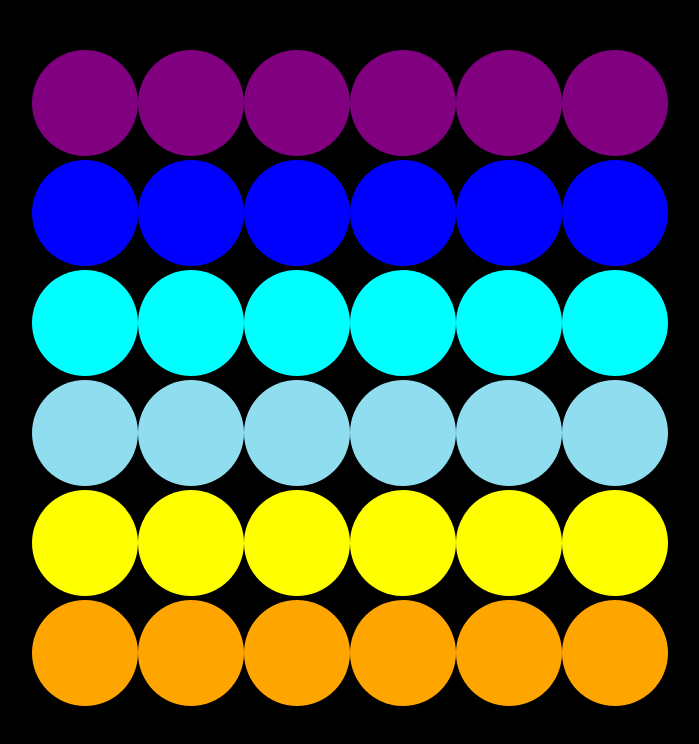
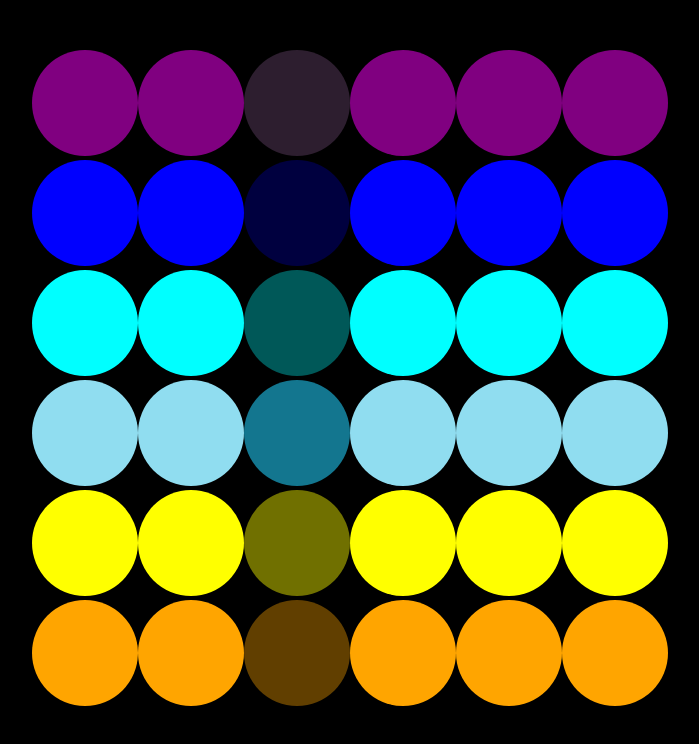
Before and after one commit to lyqio/poppit-solver, a plain HTML site: page index.html in a window 1280 px wide. Shown: the whole page, without its empty margins (118-817 px from the left). Drawn offline with Linux system fonts and the light colour scheme.

Commit message:
frontend button down finished

```diff
--- a/script.js
+++ b/script.js
@@ -25,10 +25,63 @@ function add_grid(n) {
 
 // draw the grid to the screen
 let elements = add_grid(6)
+let board = [
+    [1, 1, 0, 1, 1, 1],
+    [1, 1, 0, 1, 1, 1],
+    [1, 1, 0, 1, 1, 1],
+    [1, 1, 0, 1, 1, 1],
+    [1, 1, 0, 1, 1, 1],
+    [1, 1, 0, 1, 1, 1]
+]
 
+function update_board(elem, board) {
+    for (let i of elem) {
+	for (let element of i) {
+	    pos = Number(element.id)
+	    var x = Math.floor(pos/6.0)
+	    var y = pos % 6
+
+	    if (board[x][y] != 1) {
+		element.className = `d${element.className}`
+	    }
+	}
+    }
+}
+
+update_board(elements, board)
+
+function has(s, item) {
+    for (let i of s) {
+	all_match = true
+	for (let q = 0; q < i.length; q++) {
+	    if (i[q] != item[q]) {
+		all_match = false
+	    }
+	}
+
+	if (all_match) {
+	    return true
+	}
+    }
+    return false
+}
 
 function valid_spot(s, x, y) {
     if (s[0][0] != x) {
+	return false
+    }
+
+    if (s.length == 3) {
+	return false
+    }
+
+    let y_values = []
+    for (let item of s) {
+	y_values.push(item[1])
+    }
+    y_values.sort()
+
+    if (y_values[0] != y+1 && y_values[y_values.length-1] != y-1) {
 	return false
     }
 
@@ -43,12 +96,17 @@ function handle_click(e) {
     var x = Math.floor(pos/6.0)
     var y = pos % 6
 
+    if (has(selected, [x, y])) {
+	return
+    }
+
+    if (board[x][y] != 1) {
+	return
+    }
+
     if (selected.length == 0) {
 	selected.push([x, y])
 	div_element.style.backgroundColor = "red"
-    }
-
-    if (selected.includes([x, y])) {
 	return
     }
 
--- a/style.css
+++ b/style.css
@@ -49,6 +49,16 @@ body {
     background-color: purple;
 }
 
+.dcircle1 {
+    user-select: none;
+    display: inline-block;
+    width: 96px;
+    height: 96px;
+    border-radius: 100%;
+    border: 5px solid transparent;
+    background-color: #2D1E2F;
+}
+
 .circle2 {
     user-select: none;
     display: inline-block;
@@ -57,6 +67,16 @@ body {
     border-radius: 100%;
     border: 5px solid transparent;
     background-color: blue;
+}
+
+.dcircle2 {
+    user-select: none;
+    display: inline-block;
+    width: 96px;
+    height: 96px;
+    border-radius: 100%;
+    border: 5px solid transparent;
+    background-color: #00003f;
 }
 
 .circle3 {
@@ -69,6 +89,16 @@ body {
     background-color: cyan;
 }
 
+.dcircle3 {
+    user-select: none;
+    display: inline-block;
+    width: 96px;
+    height: 96px;
+    border-radius: 100%;
+    border: 5px solid transparent;
+    background-color: #005858;
+}
+
 .circle4 {
     user-select: none;
     display: inline-block;
@@ -77,6 +107,16 @@ body {
     border-radius: 100%;
     border: 5px solid transparent;
     background-color: #90DDF0;
+}
+
+.dcircle4 {
+    user-select: none;
+    display: inline-block;
+    width: 96px;
+    height: 96px;
+    border-radius: 100%;
+    border: 5px solid transparent;
+    background-color: #13768f;
 }
 
 .circle5 {
@@ -89,6 +129,16 @@ body {
     background-color: yellow;
 }
 
+.dcircle5 {
+    user-select: none;
+    display: inline-block;
+    width: 96px;
+    height: 96px;
+    border-radius: 100%;
+    border: 5px solid transparent;
+    background-color: #707000;
+}
+
 .circle6 {
     user-select: none;
     display: inline-block;
@@ -97,6 +147,16 @@ body {
     border-radius: 100%;
     border: 5px solid transparent;
     background-color: orange;
+}
+
+.dcircle6 {
+    user-select: none;
+    display: inline-block;
+    width: 96px;
+    height: 96px;
+    border-radius: 100%;
+    border: 5px solid transparent;
+    background-color: #613f00;
 }
 
 .circle1:hover {
```
